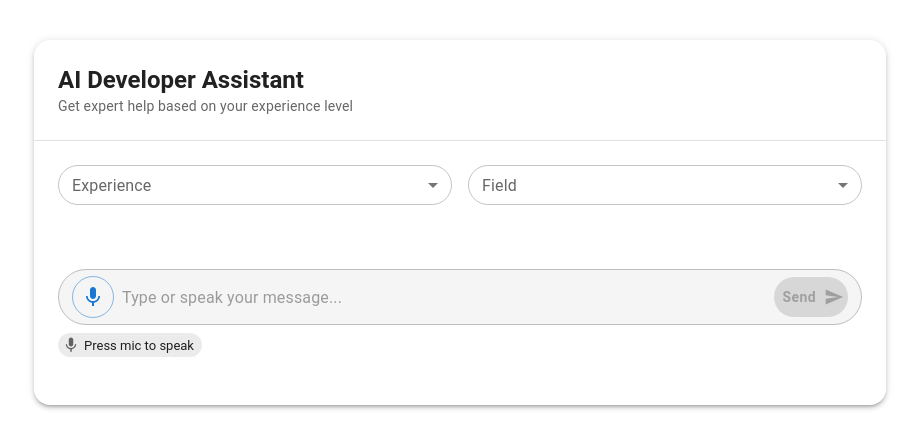
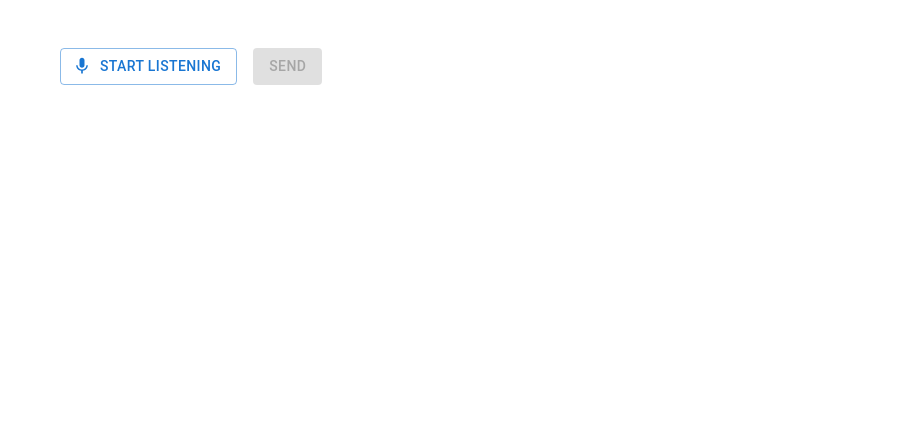
Before and after one commit to dedsec1911/dedsec1911.github.io, a Next.js app in the folder ollama/: page / in a window 1280 px wide. Shown: the top 448 px of the page, without its empty margins (180-1099 px from the left). Built offline with nearby package versions, Linux system fonts and the light colour scheme.

Commit message:
Update page.tsx

```diff
--- a/ollama/app/page.tsx
+++ b/ollama/app/page.tsx
@@ -1,28 +1,9 @@
 'use client'
 
-import { useEffect, useRef, useState } from 'react'
+import { useEffect, useRef, useState, useCallback } from 'react'
+import { Box, Typography, Button, CircularProgress } from '@mui/material'
 import MicIcon from '@mui/icons-material/Mic'
 import MicOffIcon from '@mui/icons-material/MicOff'
-import SendIcon from '@mui/icons-material/Send'
-import { styled } from '@mui/material/styles'
-import {
-  Box,
-  Button,
-  Card,
-  CardContent,
-  Chip,
-  Container,
-  Divider,
-  FormControl,
-  InputAdornment,
-  InputLabel,
-  MenuItem,
-  Select,
-  SelectChangeEvent,
-  TextField,
-  Typography,
-  Avatar
-} from '@mui/material'
 
 const models = {
   model: 'DeepSeek-R1-0528',
@@ -30,94 +11,77 @@ const models = {
   base_url: 'https://api.sambanova.ai/v1'
 }
 
-const experienceOptions = ['0', '1', '2', '3', '5', '10', '15+']
-const fieldOptions = ['Frontend', 'Backend', 'Fullstack', 'Data Science', 'Mobile', 'DevOps']
-
-const StyledTextField = styled(TextField)({
-  '& .MuiOutlinedInput-root': {
-    borderRadius: '28px',
-    backgroundColor: '#f5f5f5',
-    '&.Mui-focused': {
-      backgroundColor: '#fff',
-      boxShadow: '0 0 0 2px rgba(25, 118, 210, 0.2)'
-    }
-  }
-})
-
-const StyledButton = styled(Button)({
-  borderRadius: '28px',
-  padding: '10px 24px',
-  textTransform: 'none',
-  fontWeight: 600,
-  boxShadow: 'none',
-  '&:hover': {
-    boxShadow: 'none'
-  }
-})
-
-const AssistantAvatar = styled(Avatar)({
-  backgroundColor: '#1976d2',
-  width: 32,
-  height: 32
-})
-
-const UserAvatar = styled(Avatar)({
-  backgroundColor: '#4caf50',
-  width: 32,
-  height: 32
-})
-
-export default function VoiceChatAssistant() {
+export default function OptimizedVoiceChat() {
   const [transcript, setTranscript] = useState('')
   const [listening, setListening] = useState(false)
   const [messages, setMessages] = useState<any[]>([])
-  const [experience, setExperience] = useState('')
-  const [field, setField] = useState('')
+  const [loading, setLoading] = useState(false)
+  const [partialResponse, setPartialResponse] = useState('')
   const recognitionRef = useRef<any>(null)
+  const responseCache = useRef<Record<string, string>>({})
 
-  useEffect(() => {
-    if (typeof window !== 'undefined') {
-      const SpeechRecognition = (window as any).webkitSpeechRecognition || (window as any).SpeechRecognition
-      if (SpeechRecognition) {
-        const recognition = new SpeechRecognition()
-        recognition.continuous = false
-        recognition.interimResults = false
-        recognition.lang = 'en-US'
-        recognition.onresult = (e: any) => {
-          setTranscript(e.results[0][0].transcript)
-          setListening(false)
+  // Debounce function
+  const useDebounce = (callback: Function, delay: number) => {
+    const timerRef = useRef<NodeJS.Timeout>()
+    return useCallback((...args: any[]) => {
+      clearTimeout(timerRef.current)
+      timerRef.current = setTimeout(() => callback(...args), delay)
+    }, [callback, delay])
   }
-        recognition.onerror = () => setListening(false)
-        recognitionRef.current = recognition
-      }
-    }
-  }, [])
 
-  const toggleListening = () => {
+  const toggleListening = useDebounce(() => {
     if (listening) {
       recognitionRef.current?.stop()
       setListening(false)
     } else {
       setTranscript('')
-      recognitionRef.current?.start()
-      setListening(true)
-    }
+      const recognition = new (window.SpeechRecognition || window.webkitSpeechRecognition)()
+      recognition.continuous = false
+      recognition.interimResults = true
+      recognition.maxAlternatives = 1
+
+      recognition.onresult = (event: any) => {
+        const transcript = Array.from(event.results)
+          .map(result => result[0])
+          .map(result => result.transcript)
+          .join('')
+        setTranscript(transcript)
       }
 
-  const sendToAssistant = async () => {
-    if (!transcript.trim()) return
-
-    const userMessage = { role: 'user', content: transcript }
-    const systemMessage = {
-      role: 'system',
-      content: `You are a helpful assistant for a developer with ${experience} years of experience in ${field}. Provide detailed, professional responses.`
+      recognition.onerror = (event: any) => {
+        console.error('Speech recognition error', event.error)
+        setListening(false)
       }
 
-    const chatHistory = [systemMessage, ...messages.filter((m) => m.role !== 'system'), userMessage]
-    setMessages([...messages, userMessage])
+      recognition.onend = () => setListening(false)
+
+      recognition.start()
+      setListening(true)
+      recognitionRef.current = recognition
+    }
+  }, 300)
+
+  const sendToAssistant = async () => {
+    if (!transcript.trim() || loading) return
+
+    const cacheKey = `${transcript}`
+    if (responseCache.current[cacheKey]) {
+      setMessages(prev => [...prev, {
+        role: 'assistant',
+        content: responseCache.current[cacheKey]
+      }])
+      return
+    }
+
+    setLoading(true)
+    const userMessage = { role: 'user', content: transcript }
+    setMessages(prev => [...prev, userMessage])
     setTranscript('')
 
     try {
+      const controller = new AbortController()
+      const timeoutId = setTimeout(() => controller.abort(), 15000) // 15s timeout
+
       const res = await fetch(`${models.base_url}/chat/completions`, {
         method: 'POST',
         headers: {
@@ -126,166 +90,100 @@ export default function VoiceChatAssistant() {
         },
         body: JSON.stringify({
           model: models.model,
-          messages: chatHistory,
+          messages: [{ role: 'user', content: transcript }],
           temperature: 0.1,
-          top_p: 0.1
-        })
+          top_p: 0.1,
+          stream: true // Enable streaming if supported by API
+        }),
+        signal: controller.signal
       })
 
-      const data = await res.json()
-      const assistantMessage = data.choices?.[0]?.message
-      if (assistantMessage) {
-        setMessages([...chatHistory, assistantMessage])
+      clearTimeout(timeoutId)
+
+      if (res.body) {
+        const reader = res.body.getReader()
+        const decoder = new TextDecoder()
+        let assistantMessage = ''
+
+        while (true) {
+          const { done, value } = await reader.read()
+          if (done) break
+
+          const text = decoder.decode(value)
+          // Simple parsing - adjust based on your API's streaming format
+          const lines = text.split('\n')
+          for (const line of lines) {
+            if (line.startsWith('data:')) {
+              try {
+                const data = JSON.parse(line.substring(5))
+                if (data.choices?.[0]?.delta?.content) {
+                  assistantMessage += data.choices[0].delta.content
+                  setPartialResponse(assistantMessage)
+                }
+              } catch (e) {
+                console.error('Error parsing stream data', e)
+              }
+            }
+          }
+        }
+
+        setMessages(prev => [...prev, { role: 'assistant', content: assistantMessage }])
+        responseCache.current[cacheKey] = assistantMessage
+        setPartialResponse('')
       }
     } catch (error) {
       console.error('Error:', error)
       setMessages(prev => [...prev, {
         role: 'assistant',
-        content: 'Sorry, I encountered an error. Please try again.'
+        content: 'Sorry, there was an error processing your request. Please try again.'
       }])
-    }
-  }
-
-  const handleKeyPress = (e: React.KeyboardEvent) => {
-    if (e.key === 'Enter' && !e.shiftKey) {
-      e.preventDefault()
-      sendToAssistant()
+    } finally {
+      setLoading(false)
     }
   }
 
   return (
-    <Container maxWidth="md" sx={{ py: 4 }}>
-      <Card elevation={3} sx={{ borderRadius: 4 }}>
-        <CardContent sx={{ p: 0 }}>
-          <Box sx={{ p: 3, borderBottom: '1px solid rgba(0,0,0,0.12)' }}>
-            <Typography variant="h5" component="h1" fontWeight="bold">
-              AI Developer Assistant
-            </Typography>
-            <Typography variant="body2" color="text.secondary">
-              Get expert help based on your experience level
-            </Typography>
-          </Box>
+    <Box sx={{ p: 3, maxWidth: 800, margin: '0 auto' }}>
+      {/* ... existing UI ... */}
 
-          <Box sx={{ p: 3 }}>
-            <Box sx={{ display: 'flex', gap: 2, mb: 3 }}>
-              <FormControl fullWidth size="small">
-                <InputLabel>Experience</InputLabel>
-                <Select
-                  value={experience}
-                  label="Experience"
-                  onChange={(e: SelectChangeEvent) => setExperience(e.target.value)}
-                  sx={{ borderRadius: '28px' }}
-                >
-                  <MenuItem value="">
-                    <em>Select years</em>
-                  </MenuItem>
-                  {experienceOptions.map((opt) => (
-                    <MenuItem key={opt} value={opt}>{opt} {opt === '15+' ? 'years' : opt === '0' ? 'years (Student)' : 'years'}</MenuItem>
-                  ))}
-                </Select>
-              </FormControl>
-
-              <FormControl fullWidth size="small">
-                <InputLabel>Field</InputLabel>
-                <Select
-                  value={field}
-                  label="Field"
-                  onChange={(e: SelectChangeEvent) => setField(e.target.value)}
-                  sx={{ borderRadius: '28px' }}
-                >
-                  <MenuItem value="">
-                    <em>Select field</em>
-                  </MenuItem>
-                  {fieldOptions.map((opt) => (
-                    <MenuItem key={opt} value={opt}>{opt}</MenuItem>
-                  ))}
-                </Select>
-              </FormControl>
-            </Box>
-
-            <Box sx={{ mb: 3, maxHeight: '400px', overflowY: 'auto', p: 1 }}>
-              {messages.map((m, i) => (
-                <Box key={i} sx={{
-                  display: 'flex',
-                  gap: 2,
-                  mb: 2,
-                  flexDirection: m.role === 'user' ? 'row-reverse' : 'row'
-                }}>
-                  {m.role === 'assistant' ? (
-                    <AssistantAvatar>A</AssistantAvatar>
-                  ) : (
-                    <UserAvatar>U</UserAvatar>
-                  )}
-                  <Box sx={{
-                    maxWidth: '80%',
-                    p: 2,
-                    borderRadius: m.role === 'user' ? '18px 18px 0 18px' : '18px 18px 18px 0',
-                    bgcolor: m.role === 'user' ? '#e3f2fd' : '#f5f5f5'
-                  }}>
-                    <Typography variant="body1">{m.content}</Typography>
-                  </Box>
-                </Box>
-              ))}
-            </Box>
-
-            <Box sx={{ display: 'flex', gap: 1 }}>
-              <StyledTextField
-                fullWidth
-                multiline
-                maxRows={4}
-                value={transcript}
-                onChange={(e) => setTranscript(e.target.value)}
-                placeholder="Type or speak your message..."
-                onKeyPress={handleKeyPress}
-                InputProps={{
-                  startAdornment: (
-                    <InputAdornment position="start">
-                      <StyledButton
+      <Box sx={{ display: 'flex', gap: 2, mt: 2 }}>
+        <Button
           variant={listening ? 'contained' : 'outlined'}
           color={listening ? 'error' : 'primary'}
           onClick={toggleListening}
-                        sx={{ minWidth: 'auto', p: 1 }}
+          startIcon={listening ? <MicOffIcon /> : <MicIcon />}
         >
-                        {listening ? <MicOffIcon /> : <MicIcon />}
-                      </StyledButton>
-                    </InputAdornment>
-                  ),
-                  endAdornment: (
-                    <InputAdornment position="end">
-                      <StyledButton
+          {listening ? 'Stop Listening' : 'Start Listening'}
+        </Button>
+
+        <Button
           variant="contained"
-                        color="primary"
           onClick={sendToAssistant}
-                        disabled={!transcript.trim() || !experience || !field}
-                        endIcon={<SendIcon />}
-                        sx={{ minWidth: 'auto', p: 1 }}
+          disabled={!transcript || loading}
+          endIcon={loading ? <CircularProgress size={20} /> : null}
         >
           Send
-                      </StyledButton>
-                    </InputAdornment>
-                  )
-                }}
-              />
+        </Button>
       </Box>
 
-            <Box sx={{ mt: 1, display: 'flex', gap: 1 }}>
-              <Chip
-                label={listening ? "Listening..." : "Press mic to speak"}
-                size="small"
-                color={listening ? 'error' : 'default'}
-                icon={listening ? <MicOffIcon fontSize="small" /> : <MicIcon fontSize="small" />}
-              />
-              {experience && field && (
-                <Chip
-                  label={`${experience} years in ${field}`}
-                  size="small"
-                  color="info"
-                />
+      {partialResponse && (
+        <Box sx={{ mt: 2, p: 2, bgcolor: 'grey.100', borderRadius: 1 }}>
+          <Typography>{partialResponse}</Typography>
+          <Box sx={{
+            display: 'inline-block',
+            width: 8,
+            height: 8,
+            bgcolor: 'text.primary',
+            borderRadius: '50%',
+            animation: 'blink 1s infinite',
+            '@keyframes blink': {
+              '0%': { opacity: 0.2 },
+              '50%': { opacity: 1 },
+              '100%': { opacity: 0.2 }
+            }
+          }} />
+        </Box>
       )}
     </Box>
-          </Box>
-        </CardContent>
-      </Card>
-    </Container>
   )
 }
```
Lines whose indentation alone changed are shown as unchanged.
